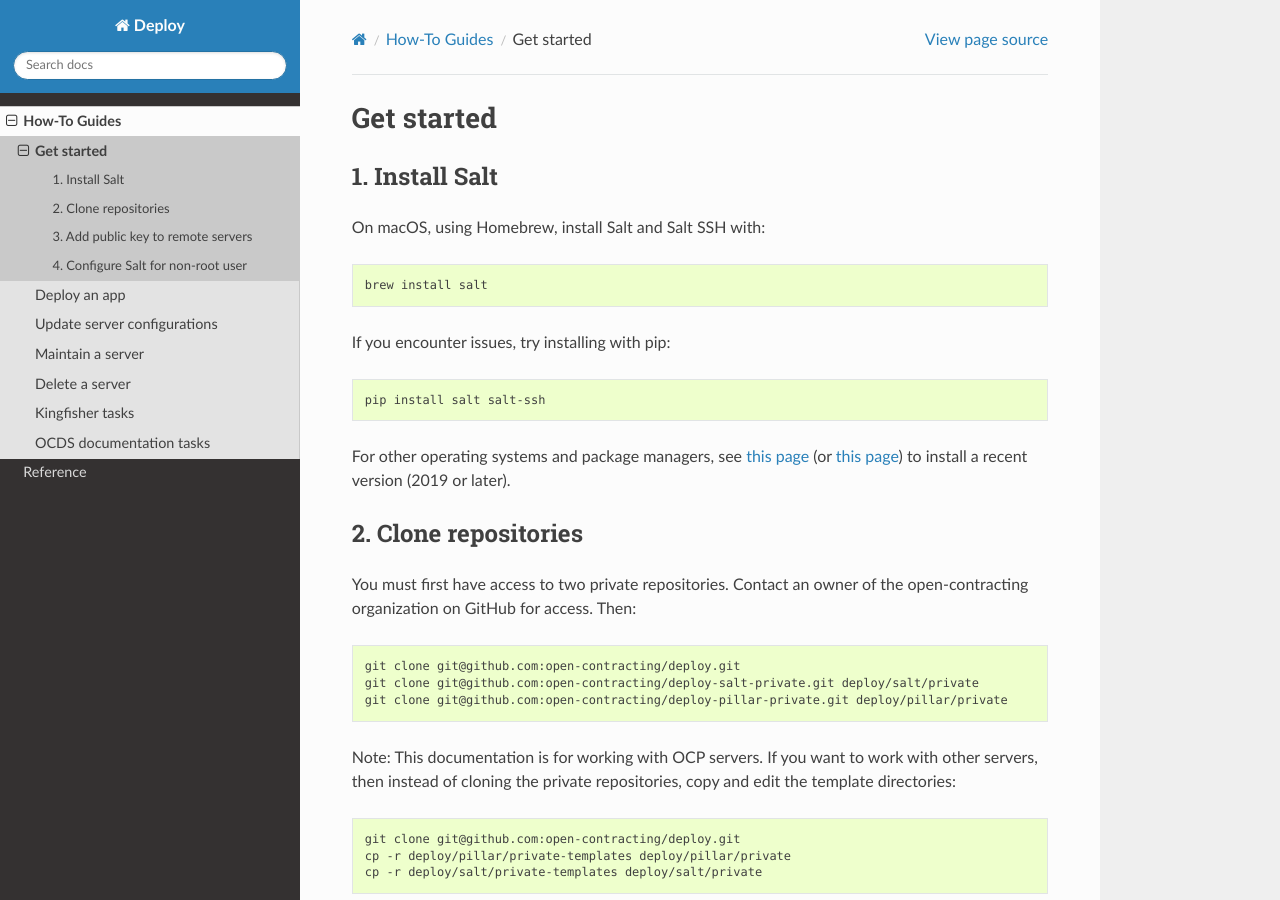
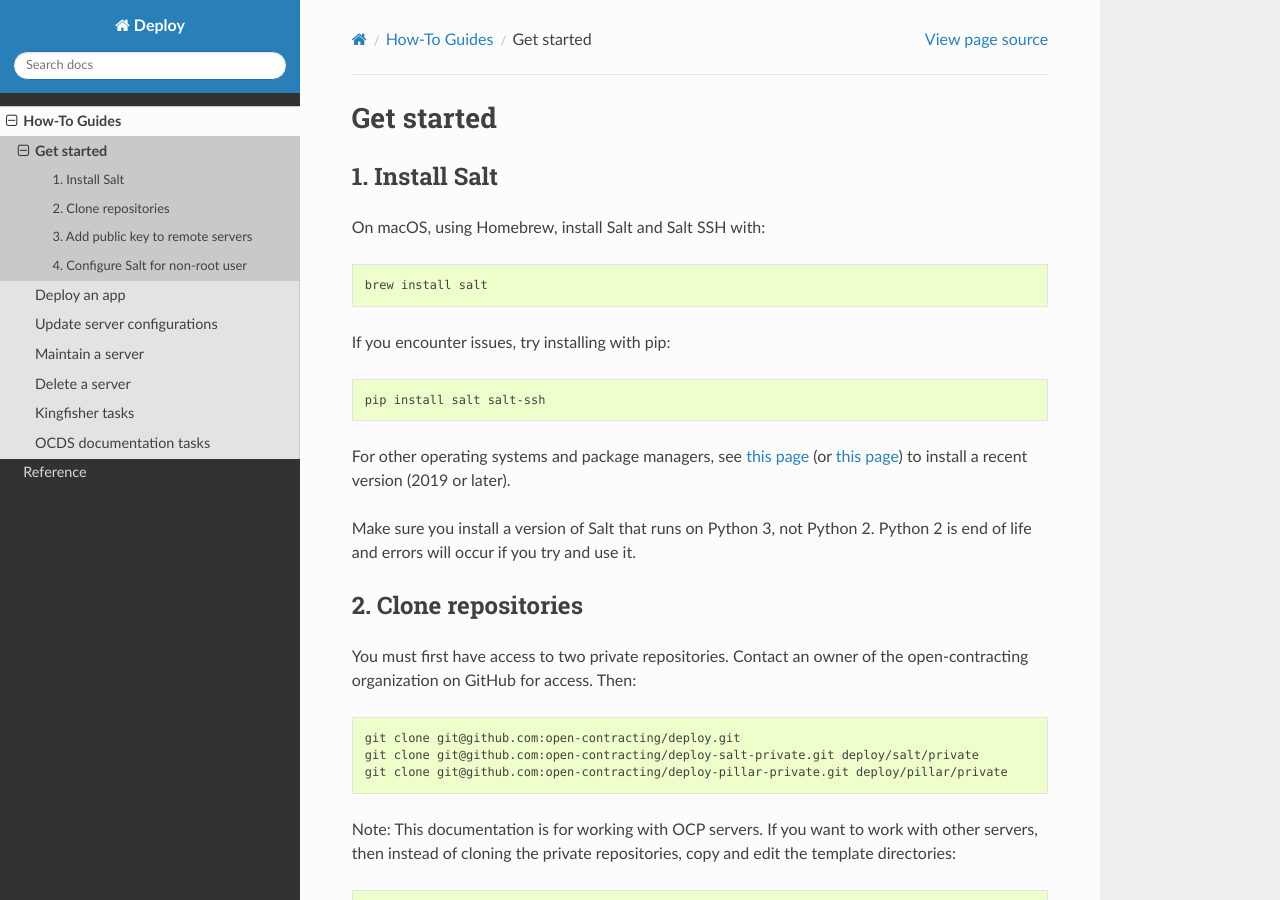
Before and after one commit to open-contracting/deploy, a Sphinx documentation site: the page built from docs/how-to/get_started.rst, in a window 1280 px wide and 900 px high. Built offline with Sphinx 7.4.7 and the Read the Docs theme 2.0.0, drawn with Linux system fonts in a browser that asks for light colours.

Commit message:
Python2 vs python3 issue https://github.com/open-contracting/deploy/issues/94

```diff
--- a/docs/how-to/get_started.rst
+++ b/docs/how-to/get_started.rst
@@ -17,6 +17,8 @@ If you encounter issues, try installing with pip:
     pip install salt salt-ssh
 
 For other operating systems and package managers, see `this page <https://repo.saltstack.com/>`__ (or `this page <https://docs.saltstack.com/en/latest/topics/installation/index.html>`__) to install a recent version (2019 or later).
+
+Make sure you install a version of Salt that runs on Python 3, not Python 2. Python 2 is end of life and errors will occur if you try and use it.
 
 2. Clone repositories
 ---------------------
```
